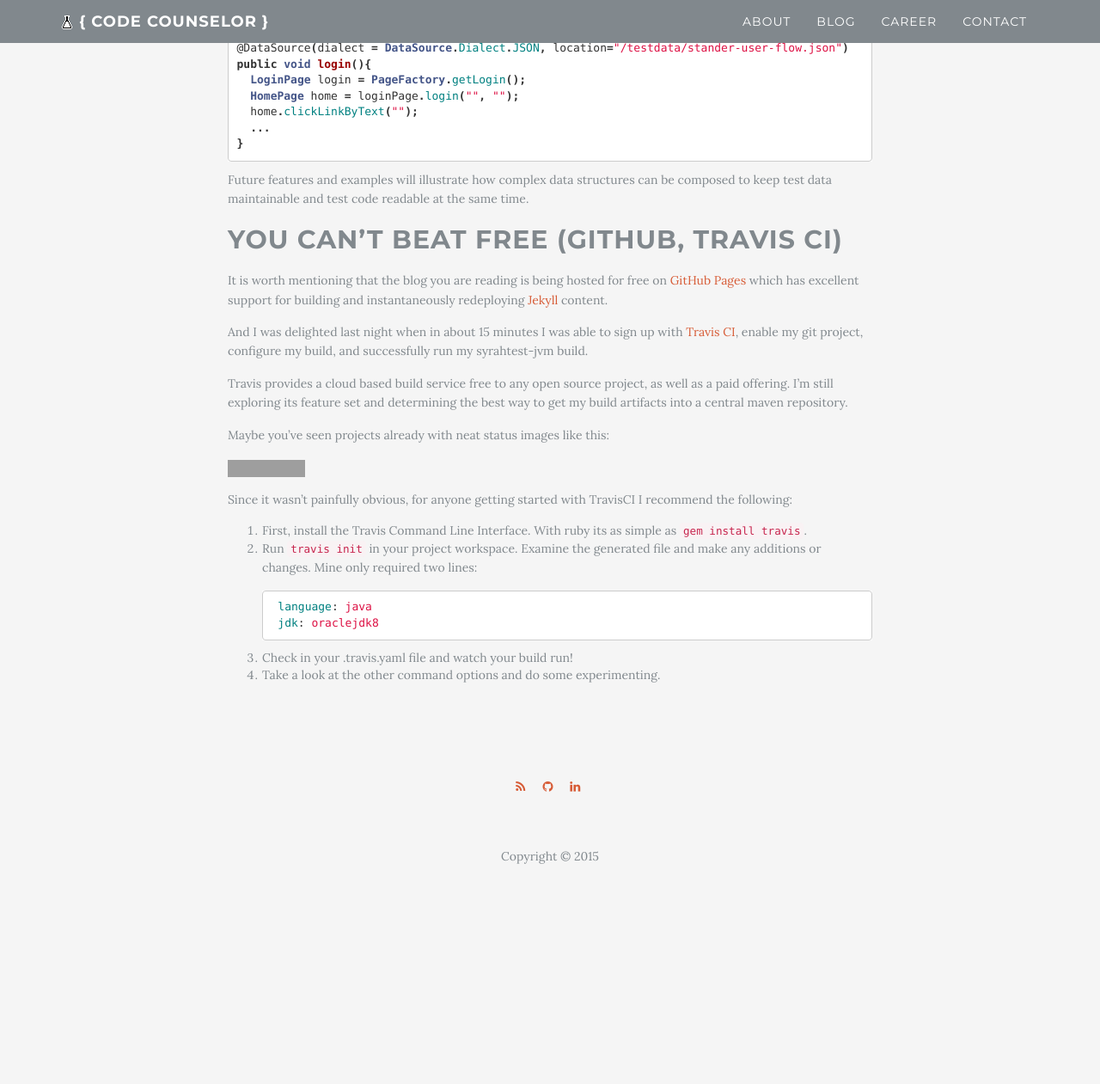
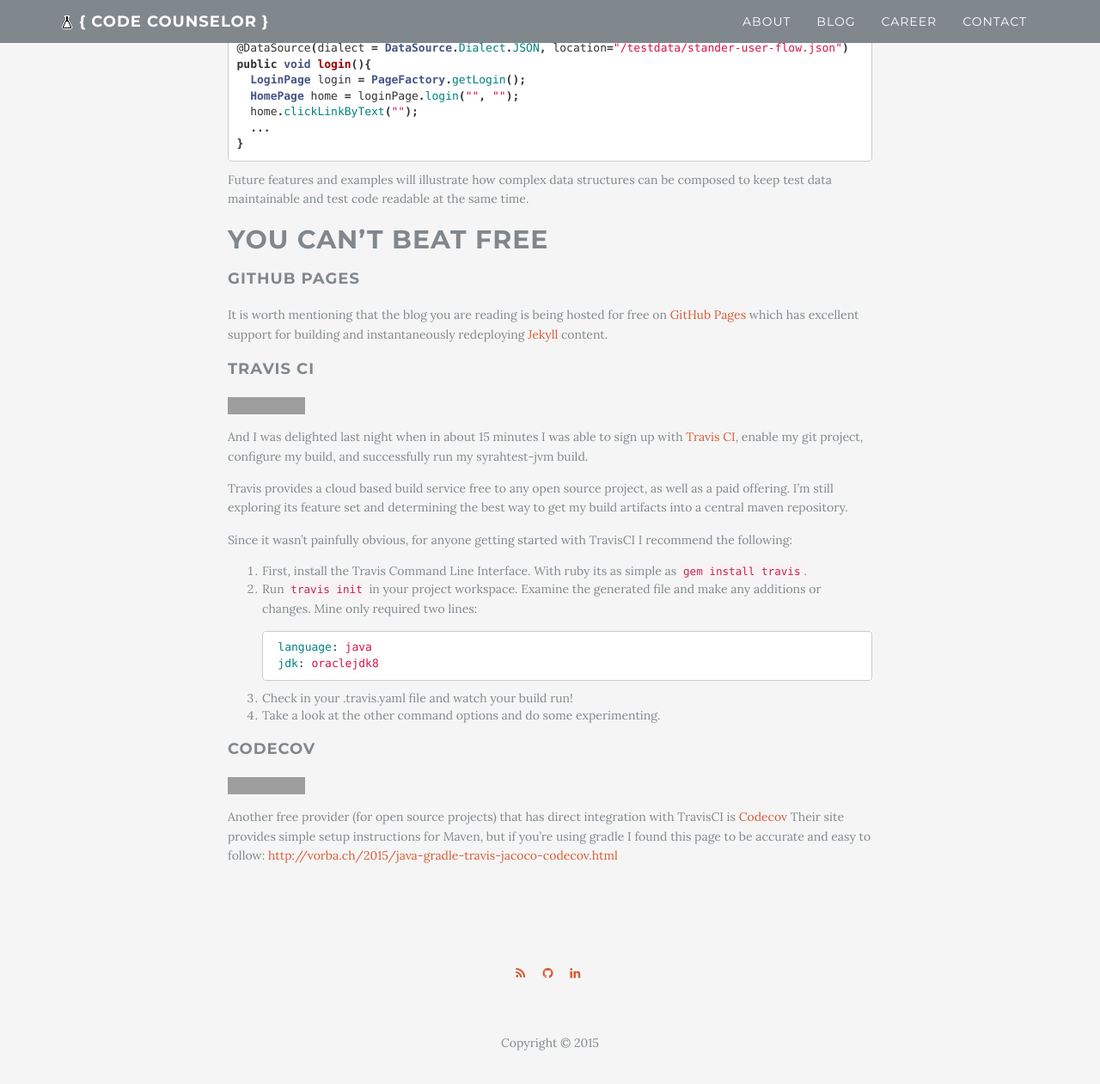
Before and after one commit to codecounselor/codecounselor.github.io, a Jekyll site: the page built from _posts/2015-11-15-dotnet-java-ci.md, in a window 1280 px wide and 1400 px high, scrolled down 1441 px. Shown: the top 1261 px of the window at 86% size. Built offline with Jekyll 4.4.1, drawn with Linux system fonts in a browser that asks for light colours; Markdown is read by kramdown in place of the engine named in the settings; comment, search, counter and statistics services are not loaded; before the commit the page ends 2633 px from its top, so only the background shows below that; grey boxes are pictures that could not be loaded.

Commit message:
added one new tidbit

```diff
--- a/_posts/2015-11-15-dotnet-java-ci.md
+++ b/_posts/2015-11-15-dotnet-java-ci.md
@@ -64,17 +64,18 @@
 
 Future features and examples will illustrate how complex data structures can be composed to keep test data maintainable and test code readable at the same time.
 
-## You Can't Beat Free (GitHub, Travis CI)
+## You Can't Beat Free
 
+#### GitHub Pages
 It is worth mentioning that the blog you are reading is being hosted for free on [GitHub Pages](https://pages.github.com) which has excellent support for building and instantaneously redeploying [Jekyll](https://jekyllrb.com) content.
+
+#### Travis CI
+
+[![Build Status](https://travis-ci.org/SyrahTest/syrahtest-jvm.svg?branch=master)](https://travis-ci.org/SyrahTest/syrahtest-jvm)
 
 And I was delighted last night when in about 15 minutes I was able to sign up with [Travis CI](https://travis-ci.org/), enable my git project, configure my build, and successfully run my syrahtest-jvm build.
 
 Travis provides a cloud based build service free to any open source project, as well as a paid offering.  I'm still exploring its feature set and determining the best way to get my build artifacts into a central maven repository.
-
-Maybe you've seen projects already with neat status images like this:
-
-[![Build Status](https://travis-ci.org/SyrahTest/syrahtest-jvm.svg?branch=master)](https://travis-ci.org/SyrahTest/syrahtest-jvm)
 
 Since it wasn't painfully obvious, for anyone getting started with TravisCI I recommend the following:
 
@@ -88,3 +89,10 @@
 
 3. Check in your .travis.yaml file and watch your build run!
 4. Take a look at the other command options and do some experimenting.
+
+#### Codecov
+
+[![Test Coverage](https://img.shields.io/codecov/c/github/SyrahTest/syrahtest-jvm.svg)](https://codecov.io/github/SyrahTest)
+
+Another free provider (for open source projects) that has direct integration with TravisCI is [Codecov](https://codecov.io/)
+Their site provides simple setup instructions for Maven, but if you're using gradle I found this page to be accurate and easy to follow: <http://vorba.ch/2015/java-gradle-travis-jacoco-codecov.html>
```
